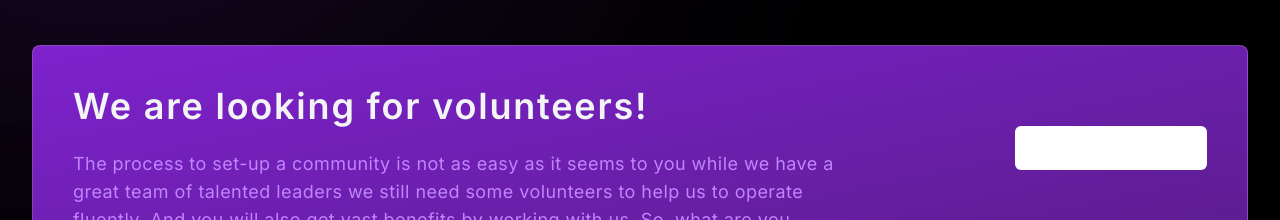
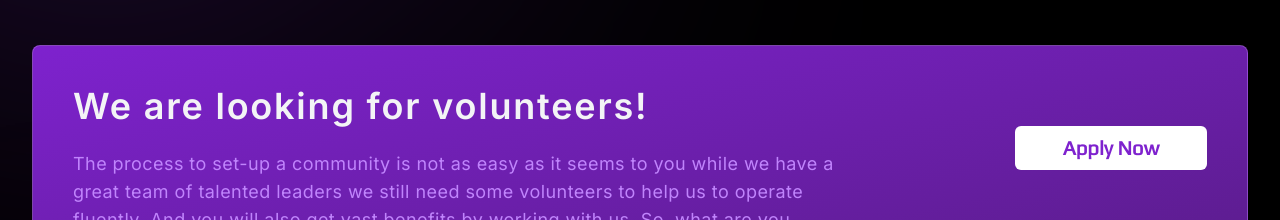
Before and after one commit to void-main1812/decode, a Next.js app: page / in a window 1280 px wide. Shown: the part 3820-4040 px from the top of the page. Built offline with nearby package versions, Linux system fonts and the light colour scheme.

Commit message:
✨🔮 Created: Scroll Animations Hook

```diff
--- a/app/(site)/components/AnimatedImage.tsx
+++ b/app/(site)/components/AnimatedImage.tsx
@@ -1,5 +1,6 @@
 import React, {useEffect, useRef} from 'react';
 import {motion, useAnimation, useInView} from "framer-motion";
+import useScrollAnimation from "@/hooks/useScrollAnimation";
 
 interface Props {
     children: React.ReactNode;
@@ -8,17 +9,7 @@ interface Props {
 
 const AnimatedImage: React.FC<Props> = ({children, delay}) => {
 
-    const ref = useRef(null);
-    const isInView = useInView(ref, {margin: "-20% 0% -20% 0%", once: true})
-
-    const mainControls = useAnimation();
-
-    useEffect(() => {
-        //     Fire animation
-        if (isInView) {
-            mainControls.start("visible").then(() => console.log("Animation completed"))
-        }
-    }, [isInView])
+    const {ref, mainControls} = useScrollAnimation();
 
     return (
         <motion.div variants={{
--- a/app/(site)/components/HeroSection.tsx
+++ b/app/(site)/components/HeroSection.tsx
@@ -7,6 +7,7 @@ import {Inter, Play, Rowdies} from "next/font/google";
 import {useDragAnimation} from "@/hooks/useDragAnimation";
 import {useRouter} from "next/navigation";
 import TextSection from "@/app/(site)/components/TextSection";
+import useScrollAnimation from "@/hooks/useScrollAnimation";
 
 const rowdies = Rowdies({
     subsets: ["latin"],
@@ -24,10 +25,7 @@ const HeroSection = () => {
     const {handleMouseLeave, handleMouseMove, props, trans} = useDragAnimation();
 
     const router = useRouter();
-    const ref = useRef(null);
-    const isInView = useInView(ref, {margin: "-20% 0% -20% 0%", once: true})
-
-    const mainControls = useAnimation();
+    const {ref, mainControls} = useScrollAnimation();
 
     const handleRoute = () => {
         setIsLoading(true);
@@ -35,13 +33,6 @@ const HeroSection = () => {
             router.push('/Auth');
         }, 1000)
     }
-
-    useEffect(() => {
-        //     Fire animation
-        if (isInView) {
-            mainControls.start("visible").then(() => console.log("Animation completed"))
-        }
-    }, [isInView])
 
     return (
         <>
--- a/app/(site)/components/Members.tsx
+++ b/app/(site)/components/Members.tsx
@@ -4,6 +4,7 @@ import MemberDetails from "@/app/components/MemberDetails";
 import {Inter, Rowdies} from "next/font/google";
 import TextSection from "@/app/(site)/components/TextSection";
 import {motion, useAnimation, useInView} from "framer-motion";
+import useScrollAnimation from "@/hooks/useScrollAnimation";
 
 const inter = Inter({
     subsets: ["latin"],
@@ -18,17 +19,7 @@ const Members = () => {
 
     const [presentIndex, setPresentIndex] = useState(0);
 
-    const ref = useRef(null);
-    const isInView = useInView(ref, {margin: "-20% 0% -20% 0%", once: true})
-
-    const mainControls = useAnimation();
-
-    useEffect(() => {
-        //     Fire animation
-        if (isInView) {
-            mainControls.start("visible").then(() => console.log("Animation completed"))
-        }
-    }, [isInView])
+    const {ref, mainControls} = useScrollAnimation();
 
     // -------------------------------------Details of Core Team Members
 
--- a/app/(site)/components/Sponsors.tsx
+++ b/app/(site)/components/Sponsors.tsx
@@ -2,20 +2,11 @@ import React, {useEffect, useRef} from 'react';
 import Image from "next/image";
 import {motion, useAnimation, useInView} from "framer-motion";
 import AnimatedImage from "@/app/(site)/components/AnimatedImage";
+import useScrollAnimation from "@/hooks/useScrollAnimation";
 
 const Sponsors = () => {
 
-    const ref = useRef(null);
-    const isInView = useInView(ref, {margin: "-20% 0% -20% 0%", once: true})
-
-    const mainControls = useAnimation();
-
-    useEffect(() => {
-        //     Fire animation
-        if (isInView) {
-            mainControls.start("visible").then(() => console.log("Animation completed"))
-        }
-    }, [isInView])
+    const {ref, mainControls} = useScrollAnimation();
 
     return (
         <motion.div variants={{
--- a/app/(site)/components/TextSection.tsx
+++ b/app/(site)/components/TextSection.tsx
@@ -1,5 +1,6 @@
 import React, {useEffect, useRef} from 'react';
 import {motion, useAnimation, useInView} from "framer-motion";
+import useScrollAnimation from "@/hooks/useScrollAnimation";
 
 interface Props {
     children: React.ReactNode;
@@ -9,17 +10,7 @@ interface Props {
 
 const TextSection: React.FC<Props> = ({children, className, delay}) => {
 
-    const ref = useRef(null);
-    const isInView = useInView(ref, {margin: "-20% 0% -20% 0%", once: true})
-
-    const mainControls = useAnimation();
-
-    useEffect(() => {
-        //     Fire animation
-        if (isInView) {
-            mainControls.start("visible").then(() => console.log("Animation completed"))
-        }
-    }, [isInView])
+    const {ref, mainControls} = useScrollAnimation();
 
     return (
         <motion.div variants={{
--- a/app/(site)/components/VolunteerOpening.tsx
+++ b/app/(site)/components/VolunteerOpening.tsx
@@ -4,6 +4,7 @@ import React, {useEffect, useRef} from 'react';
 import {Inter} from 'next/font/google'
 import Button from "@/app/components/Button";
 import {motion, useAnimation, useInView} from "framer-motion";
+import useScrollAnimation from "@/hooks/useScrollAnimation";
 
 const inter = Inter({
     subsets: ['latin']
@@ -15,17 +16,7 @@ interface VolunteerOpeningProps {
 
 const VolunteerOpening: React.FC<VolunteerOpeningProps> = ({onClick}) => {
 
-    const ref = useRef(null);
-    const isInView = useInView(ref, {margin: "-20% 0% -20% 0%", once: false})
-
-    const mainControls = useAnimation();
-
-    useEffect(() => {
-        //     Fire animation
-        if (isInView) {
-            mainControls.start("visible").then(() => console.log("Animation completed"))
-        }
-    }, [isInView])
+    const {ref, mainControls} = useScrollAnimation();
 
     return (
         <motion.div variants={{
--- a/app/components/AdvantagesCard.tsx
+++ b/app/components/AdvantagesCard.tsx
@@ -3,6 +3,7 @@
 import React, {useEffect, useRef} from 'react';
 import clsx from "clsx";
 import {motion, useAnimation, useInView} from "framer-motion";
+import useScrollAnimation from "@/hooks/useScrollAnimation";
 
 interface cardProps {
     children?: React.ReactNode;
@@ -12,17 +13,7 @@ interface cardProps {
 
 const AdvantagesCard: React.FC<cardProps> = ({children, className, delay}) => {
 
-    const ref = useRef(null);
-    const isInView = useInView(ref, {margin: "-20% 0% -20% 0%", once: true})
-
-    const mainControls = useAnimation();
-
-    useEffect(() => {
-        //     Fire animation
-        if (isInView) {
-            mainControls.start("visible").then(() => console.log("Animation completed"))
-        }
-    }, [isInView])
+    const {ref, mainControls} = useScrollAnimation();
 
     return (
         <motion.div variants={{
--- a/app/components/Button.tsx
+++ b/app/components/Button.tsx
@@ -4,6 +4,7 @@ import React, {useEffect, useRef} from "react";
 import clsx from "clsx";
 import {motion, useAnimation, useInView} from 'framer-motion'
 import {TailSpin} from "react-loader-spinner";
+import useScrollAnimation from "@/hooks/useScrollAnimation";
 
 interface ButtonProps {
     type?: "button" | "submit" | "reset" | undefined;
@@ -35,17 +36,7 @@ const Button: React.FC<ButtonProps> = ({
                                            delay
                                        }) => {
 
-    const ref = useRef(null);
-    const isInView = useInView(ref, {margin: "0% 0% -20% 0%", once: true})
-
-    const mainControls = useAnimation();
-
-    useEffect(() => {
-        //     Fire animation
-        if (isInView) {
-            mainControls.start("visible").then(() => console.log("Animation completed"))
-        }
-    }, [isInView])
+    const {ref, mainControls} = useScrollAnimation();
 
     return (
         < motion.button
@@ -91,18 +82,17 @@ const Button: React.FC<ButtonProps> = ({
     focus-visible:outline
     focus-visible:outline-2
     focus-visible:outline-offset-2
-    text-white
     `,
-                    disabled && "opacity-50 cursor-default",
+                    disabled && "opacity-50 cursor-default text-white ",
                     secondary && "bg-white text-purple-700 text-xl font-semibold",
-                    ghost && "bg-transparent px-3 text-xl hover:bg-gray-100/30 ",
+                    ghost && "bg-transparent px-3 text-xl hover:bg-gray-100/30 text-white ",
                     danger &&
-                    "bg-rose-500 hover:bg-rose-700 focus-visible:outline-rose-900",
+                    "bg-rose-500 hover:bg-rose-700 text-white focus-visible:outline-rose-900",
                     fullWidth && "w-full",
                     !ghost &&
                     !danger &&
                     !secondary &&
-                    "bg-purple-600 text-sm px-8 hover:shadow-xl hover:shadow-purple-700/40 ",
+                    "bg-purple-600 text-sm px-8 hover:shadow-xl hover:shadow-purple-700/40 text-white ",
                     className
                 )
             }
--- a/app/components/EventsCard.tsx
+++ b/app/components/EventsCard.tsx
@@ -3,6 +3,7 @@
 import React, {useEffect, useRef} from 'react';
 import {Inter} from 'next/font/google'
 import {motion, useAnimation, useInView} from "framer-motion";
+import useScrollAnimation from "@/hooks/useScrollAnimation";
 
 interface EventsCardProps {
     title: string;
@@ -19,17 +20,7 @@ const inter = Inter({
 
 const EventsCard: React.FC<EventsCardProps> = ({title, delay, onClick, description, show, background}) => {
 
-    const ref = useRef(null);
-    const isInView = useInView(ref, {margin: "-20% 0% -20% 0%", once: true})
-
-    const mainControls = useAnimation();
-
-    useEffect(() => {
-        //     Fire animation
-        if (isInView) {
-            mainControls.start("visible").then(() => console.log("Animation completed"))
-        }
-    }, [isInView])
+    const {ref, mainControls} = useScrollAnimation();
 
     return (
         <motion.div variants={{
--- a/app/components/MemberDetails.tsx
+++ b/app/components/MemberDetails.tsx
@@ -3,6 +3,7 @@ import Image from "next/image";
 import {Inter} from "next/font/google";
 import {BiLogoGithub, BiLogoLinkedin} from "react-icons/bi";
 import {motion, useAnimation, useInView} from "framer-motion";
+import useScrollAnimation from "@/hooks/useScrollAnimation";
 
 interface memberDetailsProps {
     name: string;
@@ -18,17 +19,7 @@ const inter = Inter({
 
 const MemberDetails: React.FC<memberDetailsProps> = ({name, image, role, description}) => {
 
-    const ref = useRef(null);
-    const isInView = useInView(ref, {margin: "-20% 0% -20% 0%", once: false})
-
-    const mainControls = useAnimation();
-
-    useEffect(() => {
-        //     Fire animation
-        if (isInView) {
-            mainControls.start("visible").then(() => console.log("Animation completed"))
-        }
-    }, [isInView])
+    const {ref, mainControls} = useScrollAnimation();
 
     return (
         <motion.div variants={{
--- a/app/components/UserItem.tsx
+++ b/app/components/UserItem.tsx
@@ -4,6 +4,7 @@ import React, {useEffect, useRef} from 'react';
 import Image from "next/image";
 import {Inter} from "next/font/google";
 import {motion, useAnimation, useInView} from "framer-motion";
+import useScrollAnimation from "@/hooks/useScrollAnimation";
 
 interface userItemProps {
     name: string;
@@ -19,17 +20,7 @@ const inter = Inter({
 
 const UserItem: React.FC<userItemProps> = ({name, onClick, image, role}) => {
 
-    const ref = useRef(null);
-    const isInView = useInView(ref, {margin: "-20% 0% -20% 0%", once: false})
-
-    const mainControls = useAnimation();
-
-    useEffect(() => {
-        //     Fire animation
-        if (isInView) {
-            mainControls.start("visible").then(() => console.log("Animation completed"))
-        }
-    }, [isInView])
+    const {ref, mainControls} = useScrollAnimation();
 
     return (
         <motion.div variants={{
--- /dev/null
+++ b/hooks/useScrollAnimation.ts
@@ -0,0 +1,20 @@
+import {useEffect, useRef} from 'react';
+import {useAnimation, useInView} from "framer-motion";
+
+const UseScrollAnimation = () => {
+    const ref = useRef(null);
+    const isInView = useInView(ref, {margin: "0% 0% -10% 0%", once: true})
+
+    const mainControls = useAnimation();
+
+    useEffect(() => {
+        //     Fire animation
+        if (isInView) {
+            mainControls.start("visible").then(() => console.log("Animation completed"))
+        }
+    }, [isInView]);
+
+    return {ref, mainControls};
+};
+
+export default UseScrollAnimation;
```
